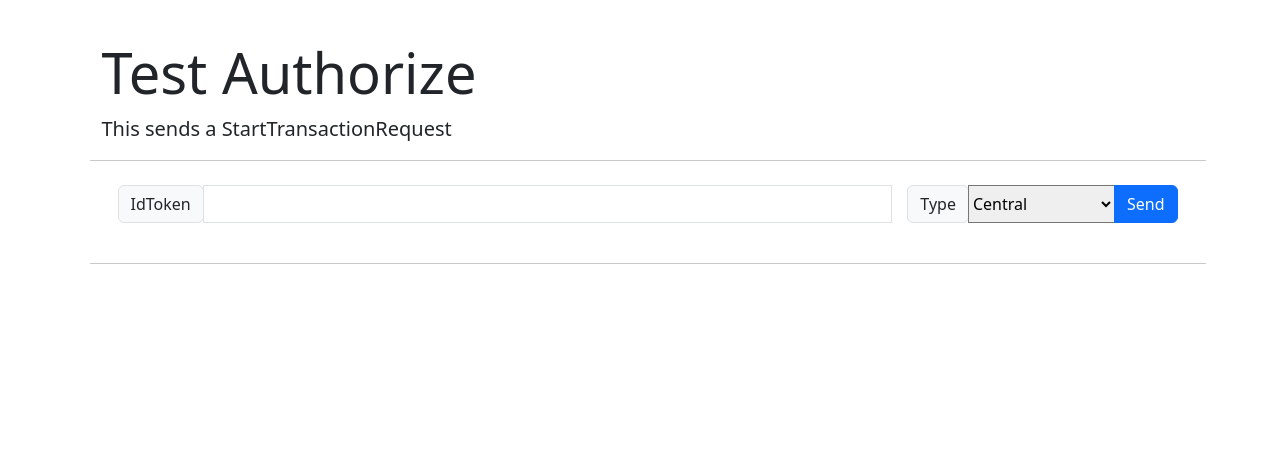
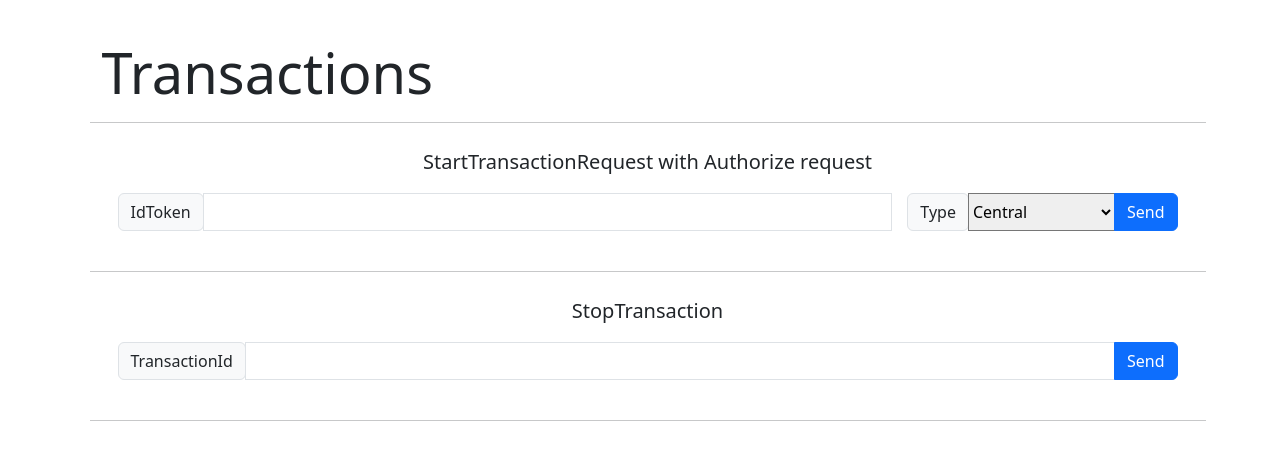
Before and after one commit to PabloTToledano/OCPP-Honeypot, a Flask app: page /startTransaction in a window 1280 px wide. Shown: the part 56-516 px from the top of the page. Run offline with Flask 3, Linux system fonts and the light colour scheme; a user stored in the database is signed in.

Commit message:
stop transaction working

```diff
--- a/BackendHttp/CSMS.py
+++ b/BackendHttp/CSMS.py
@@ -276,7 +276,7 @@ class ChargePoint(cp):
         return await self.call(request)
 
     async def send_remote_stop_transaction(self, transaction_id: str):
-        request = call.RequestStopTransactionPayload()
+        request = call.RequestStopTransactionPayload(transaction_id)
         return await self.call(request)
 
     async def send_data_transfer(self):
--- a/FrontHttp/app.py
+++ b/FrontHttp/app.py
@@ -429,9 +429,7 @@ def start_transaction():
     charger = {"id": charger_id}
 
     return render_template(
-        "authorize.html",
-        charger=charger,
-        current_user=current_user,
+        "authorize.html", charger=charger, current_user=current_user, start=True
     )
 
 
@@ -449,9 +447,29 @@ def start_transaction_post():
     response = requests.post(url, json=json)
     flash("StartTransaction sent")
     return render_template(
-        "authorize.html",
-        charger=charger,
-        current_user=current_user,
+        "authorize.html", charger=charger, current_user=current_user, start=False
+    )
+
+
+@app.route("/stopTransaction", methods=["POST"])
+@login_required
+def stop_transaction_post():
+    charger_id = request.args.get("id", type=str)
+
+    transactionId = request.form.get("transactionId", 1)
+    charger = {"id": charger_id}
+
+    url = f"http://{host_backend}:8080/stopTransaction"
+    json = {"id": charger_id, "transactionId": transactionId}
+    if transactionId == 1:
+        start = False
+    else:
+        start = True
+
+    response = requests.post(url, json=json)
+    flash("StopTransaction sent")
+    return render_template(
+        "authorize.html", charger=charger, current_user=current_user, start=start
     )
 
 
--- a/FrontHttp/templates/authorize.html
+++ b/FrontHttp/templates/authorize.html
@@ -5,12 +5,14 @@
 <div class="container">
     <div class="jumbotron jumbotron-fluid">
         <div class="container">
-            <h1 class="display-4">Test Authorize</h1>
-            <p class="lead">This sends a StartTransactionRequest</p>
+            <h1 class="display-4">Transactions</h1>
+
         </div>
     </div>
 
     <hr class="hr hr-blurry" />
+
+
     <div class="content" style="text-align: center">
 
         <div class="container py-2 h-100 px-1000">
@@ -24,6 +26,9 @@
                     </div>
                     {% endif %}
                     {% endwith %}
+
+                    {% if start %}
+                    <p class="lead">StartTransactionRequest with Authorize request</p>
                     <form action="/startTransaction?id={{charger.id}}" method="POST">
                         <div class="input-group mb-3 ">
                             <div class="input-group-prepend">
@@ -49,15 +54,46 @@
                             <button class="btn btn-primary" type="submit">Send</button>
                         </div>
                     </form>
+                    {% else %}
+                    <p class="lead">StopTransaction last sent transaction</p>
+                    <form action="/stopTransaction?id={{charger.id}}" method="POST">
+                        <div class="input-group mb-3 ">
+                            <div class="content" style="text-align: center">
+                                <button class="btn btn-primary" type="submit">Stop</button>
+                            </div>
 
+                        </div>
+                    </form>
+
+                    {% endif %}
                 </div>
             </div>
         </div>
 
         <hr class="hr hr-blurry" />
 
+        <div class="content" style="text-align: center">
+
+            <div class="container py-2 h-100 px-1000">
+                <div class="form-group mb-2">
+                    <div class="form-group mx-sm-3 mb-2">
+
+                        <p class="lead">StopTransaction</p>
+                        <form action="/stopTransaction?id={{charger.id}}" method="POST">
+                            <div class="input-group mb-3 ">
+                                <div class="input-group-prepend">
+                                    <label class="input-group-text" for="inputGroupSelect01">TransactionId</label>
+                                </div>
+                                <input class="form-control" type="text" name="transactionId" id="transactionId" />
+                                <button class="btn btn-primary" type="submit">Send</button>
+                            </div>
+                        </form>
+                    </div>
+                </div>
+            </div>
+            <hr class="hr hr-blurry" />
+
+        </div>
 
     </div>
-
-</div>
-{% endblock %}
+    {% endblock %}
--- a/FrontHttp/templates/charger.html
+++ b/FrontHttp/templates/charger.html
@@ -16,8 +16,9 @@
       <a href="/displaymessages?id={{ charger.id }}" class="btn btn-primary ml-auto">Display Messages</a>
       <a href="/variables?id={{ charger.id }}" class="btn btn-primary ml-auto">Variables</a>
       <a href="/locallist?id={{ charger.id }}" class="btn btn-primary ml-auto">Local List</a>
+      <a href="/startTransaction?id={{ charger.id }}" class="btn btn-primary ml-auto">Transactions</a>
       <a href="/update?id={{ charger.id }}" class="btn btn-primary ml-auto">Update Firmware</a>
-      <a href="/startTransaction?id={{ charger.id }}" class="btn btn-primary ml-auto">Authorize</a>
+
 
     </div>
   </div>
```
